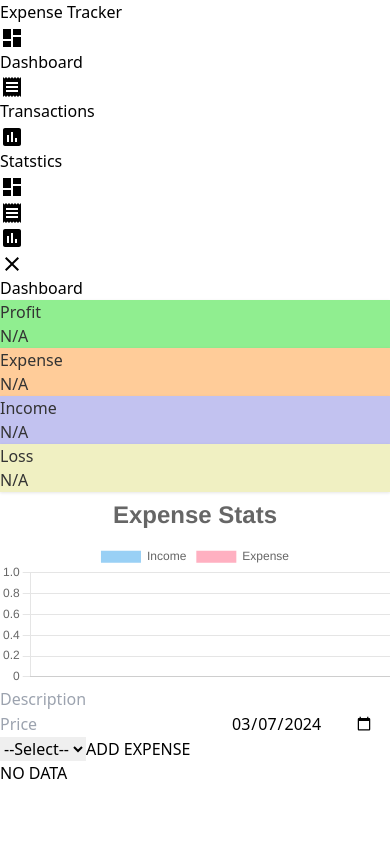
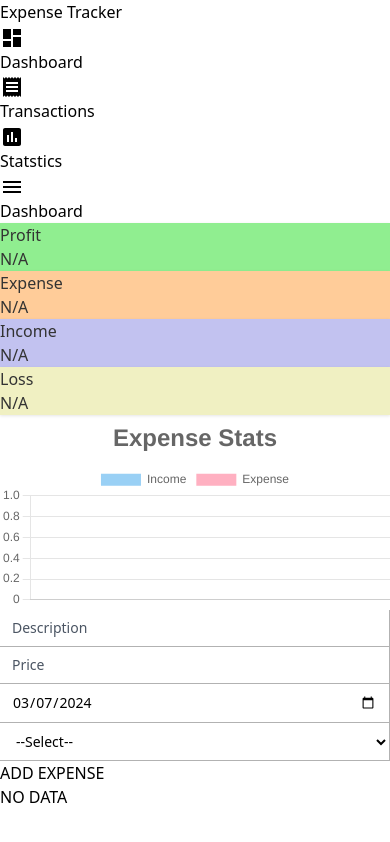
Before and after one commit to NHeroOP/Expense-Tracker, a React (Vite) app: page / in a window 390 px wide. Built offline with nearby package versions, Linux system fonts and the light colour scheme.

Commit message:
Add responsivness to navbar  and some to addexpense

```diff
--- a/package.json
+++ b/package.json
@@ -21,6 +21,7 @@
     "react-chartjs-2": "^5.2.0",
     "react-dom": "^18.2.0",
     "react-redux": "^9.1.0",
+    "react-responsive": "^9.0.2",
     "react-router-dom": "^6.22.3",
     "swiper": "^11.0.7"
   },
--- a/src/App.jsx
+++ b/src/App.jsx
@@ -44,7 +44,7 @@ export default function App() {
 
   return (
     <div className=" max-w-full flex flex-col justify-between px-8">
-      <div className=" grid md:grid-cols-4 md:grid-rows-none sm:grid-cols-2 sm:grid-rows-2 grid-rows-4 gap-4  my-4 " >
+      <div className=" grid lg:grid-cols-4 lg:grid-rows-none sm:grid-cols-2 sm:grid-rows-2 grid-rows-4 gap-4  my-4 " >
         <Card type="profit" value={final > 0 ? final : "N/A"} title="Profit" className=" col-span-1"/>
         <Card type="expense" value={expense ? expense : "N/A"} title="Expense" />
         <Card type="income" value={income ? income : "N/A"} title="Income" />
--- a/src/Components/NavBar/Navbar.jsx
+++ b/src/Components/NavBar/Navbar.jsx
@@ -1,26 +1,28 @@
-import React from 'react'
+import React, { useEffect } from 'react'
 import DashboardIcon from '@mui/icons-material/Dashboard';
 import ReceiptIcon from '@mui/icons-material/Receipt';
 import InsertChartIcon from '@mui/icons-material/InsertChart';
 import { NavLink } from 'react-router-dom';
-import { useSelector } from 'react-redux';
+import { useDispatch, useSelector } from 'react-redux';
+import { useMediaQuery } from 'react-responsive';
+import { setNavState } from '../../redux/features/pagesSlice';
 
 
 export default function Navbar () {
+  const dispatch = useDispatch()
   const {navOpen} = useSelector(state => state.navState)
+  const isMd = useMediaQuery({
+    query: '(max-width: 768px)'
+  })
+
+  useEffect(() => {
+    if (isMd) dispatch(setNavState(false))
+    else dispatch(setNavState(true))
+  }, [isMd])
+
 
   return (
-    <>
-      {navOpen ? <NavbarOpen /> : <NavbarClose />}
-    </>
-  );
-}
-
-export function NavbarOpen() {
-
-  return (
-    <>
-    <div className="bg-[#3c4b64] w-[30vh] hidden md:block text-white text-xl h-[100vh] sticky self-start top-0" >
+    <div className={`bg-[#3c4b64] ${navOpen && !isMd ? '' : 'hidden'} text-white text-xl fixed top-0 left-0 w-[12rem] h-full transition-all ease-in-out delay-100`} >
       <h1 className="bg-[#333f53] py-4 w-full pl-8 h-[64px]" >Expense Tracker</h1>
       <ul className="flex flex-col gap-4 py-6" >
         <li>
@@ -43,33 +45,5 @@ export function NavbarOpen() {
         </li>
       </ul>
     </div>
-
-    <NavbarClose className="md:hidden" />
-    </>
-  )
+  );
 }
-
-export function NavbarClose({className = ""}) {
-  return (
-    <div className={`${className} bg-[#3c4b64] text-white text-xl w-[10%] h-[100vh] sticky self-start top-0`} >
-      <h1 className="bg-[#333f53] py-4 w-full pl-8 h-[64px]" ></h1>
-      <ul className="flex flex-col gap-4 py-6 justify-center items-center" >
-        <li>
-          <NavLink to={""} className="hover:text-white/80" >
-            <DashboardIcon />
-          </NavLink>
-        </li>
-        <li>
-          <NavLink to={"/transactions"} className="hover:text-white/80" >
-            <ReceiptIcon />
-          </NavLink>
-        </li>
-        <li>
-          <NavLink to={"/stats"} className="hover:text-white/80" >
-            <InsertChartIcon />
-          </NavLink>
-        </li>
-      </ul>
-    </div>
-  )
-}
--- a/src/Layout.jsx
+++ b/src/Layout.jsx
@@ -2,12 +2,15 @@ import React from 'react'
 import Header from './Components/Header/Header'
 import { Outlet } from 'react-router-dom'
 import Navbar from './Components/NavBar/Navbar'
+import { useSelector } from 'react-redux'
 
 export default function Layout() {
+  const {navOpen} = useSelector(state => state.navState)
+
   return (
     <div className="flex max-w-full" >
       <Navbar />
-      <div className="flex flex-col w-full" >
+      <div className={`flex flex-col w-full ${navOpen ? "md:ml-[12rem]" : ""} `} >
         <Header />
         <Outlet />
       </div>
--- a/src/Pages/Transactions/AddExpense.jsx
+++ b/src/Pages/Transactions/AddExpense.jsx
@@ -1,6 +1,7 @@
 import React, { useCallback, useEffect, useState } from 'react'
 import { useDispatch, useSelector } from 'react-redux';
 import { addExpenseData } from '../../redux/features/dataSlice';
+import "./Expense.css"
 
 export default function AddExpense() {
   const dateObj = new Date()
@@ -27,9 +28,9 @@ export default function AddExpense() {
   }
 
   return (
-    <form onSubmit={handleSubmit} className='flex rounded-md border border-black/30'>
+    <form onSubmit={handleSubmit} className='flex flex-col lg:flex-row rounded-md border border-black/30'>
       <input
-        className="w-full border-r border-black/30 bg-transparent px-3 py-2 text-sm placeholder:text-gray-600 focus:outline-none focus:ring-1 focus:ring-black/30 focus:ring-offset-1 disabled:cursor-not-allowed disabled:opacity-50"
+        className="exp-input"
         type="text"
         placeholder="Description"
         value={name}
@@ -37,7 +38,7 @@ export default function AddExpense() {
         required
         />
       <input
-        className="w-full border-r border-black/30 bg-transparent px-3 py-2 text-sm placeholder:text-gray-600 focus:outline-none focus:ring-1 focus:ring-black/30 focus:ring-offset-1 disabled:cursor-not-allowed disabled:opacity-50"
+        className="exp-input"
         type="number"
         placeholder="Price"
         value={price}
@@ -45,14 +46,14 @@ export default function AddExpense() {
         required
       />
       <input
-        className="w-full border-r border-black/30 bg-transparent px-3 py-2 text-sm placeholder:text-gray-600 focus:outline-none focus:ring-1 focus:ring-black/30 focus:ring-offset-1 disabled:cursor-not-allowed disabled:opacity-50"
+        className="exp-input"
         type="date"
         placeholder="Date"
         value={date}
         onChange={(e) => setDate(e.target.value)}
         required
       />
-      <select value={type} className='w-full border-r border-black/30 bg-transparent px-3 py-2 text-sm placeholder:text-gray-600 focus:outline-none focus:ring-1 focus:ring-black/30 focus:ring-offset-1 disabled:cursor-not-allowed disabled:opacity-50' onChange={(e) => setType(e.target.value)}>
+      <select value={type} className="exp-input"onChange={(e) => setType(e.target.value)}>
         <option value="" defaultValue>--Select--</option>
         <option value="income">Income</option>
         <option value="expense">Expense</option>
--- /dev/null
+++ b/src/Pages/Transactions/Expense.css
@@ -0,0 +1,3 @@
+.exp-input {
+  @apply w-full border-r border-black/30 bg-transparent px-3 py-2 text-sm placeholder:text-gray-600 focus:outline-none focus:ring-1 focus:ring-black/30 focus:ring-offset-1 disabled:cursor-not-allowed disabled:opacity-50 border-b lg:border-b-0
+}
--- a/src/redux/features/pagesSlice.js
+++ b/src/redux/features/pagesSlice.js
@@ -11,9 +11,12 @@ export const pagesSlice = createSlice({
   reducers: {
     toggleNav: (state=initialState, action) => {
       state.navOpen = !state.navOpen
+    },
+    setNavState: (state, action) => {
+      state.navOpen = action.payload
     }
   }
 })
 
-export const {toggleNav} = pagesSlice.actions
+export const {toggleNav, setNavState} = pagesSlice.actions
 export default pagesSlice.reducer
```
Also changed, not shown: src/Components/Header/AddExpense.jsx (deleted, +0 -73 lines), 1 other file (tests, documents, lock files or other folders).
